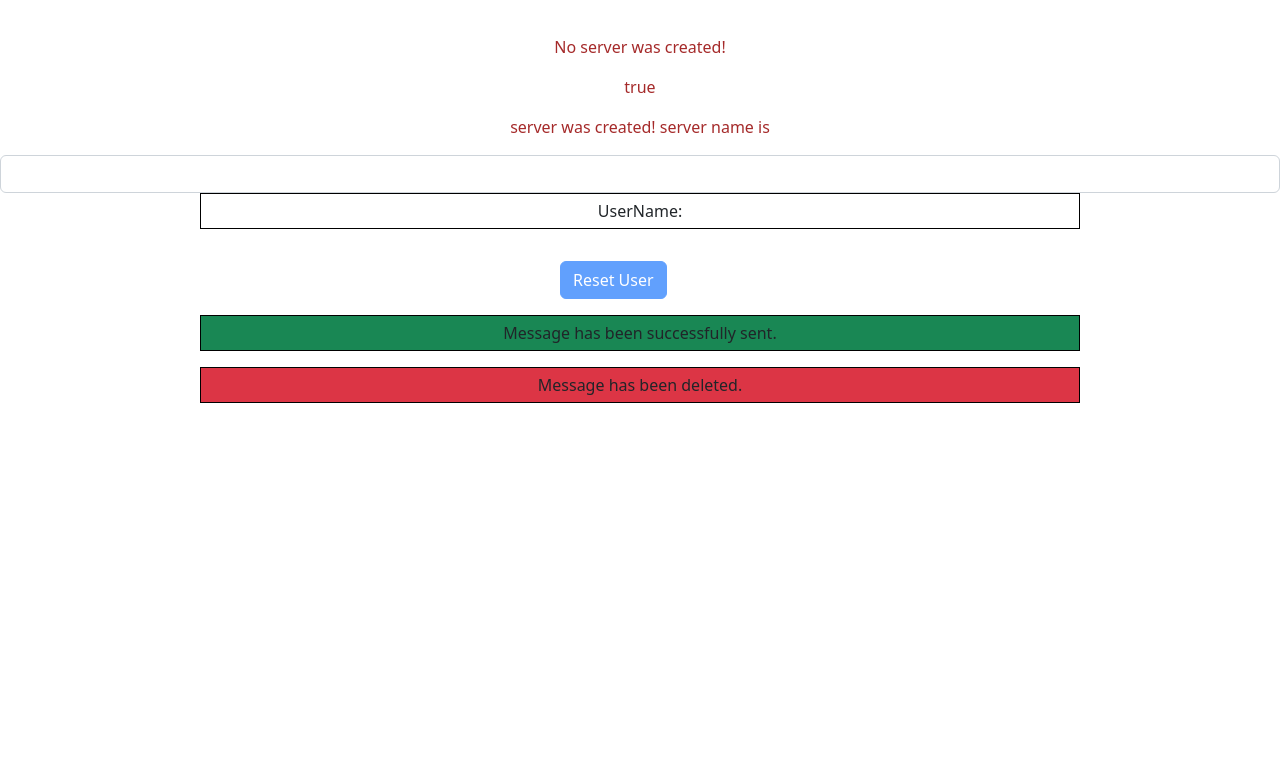
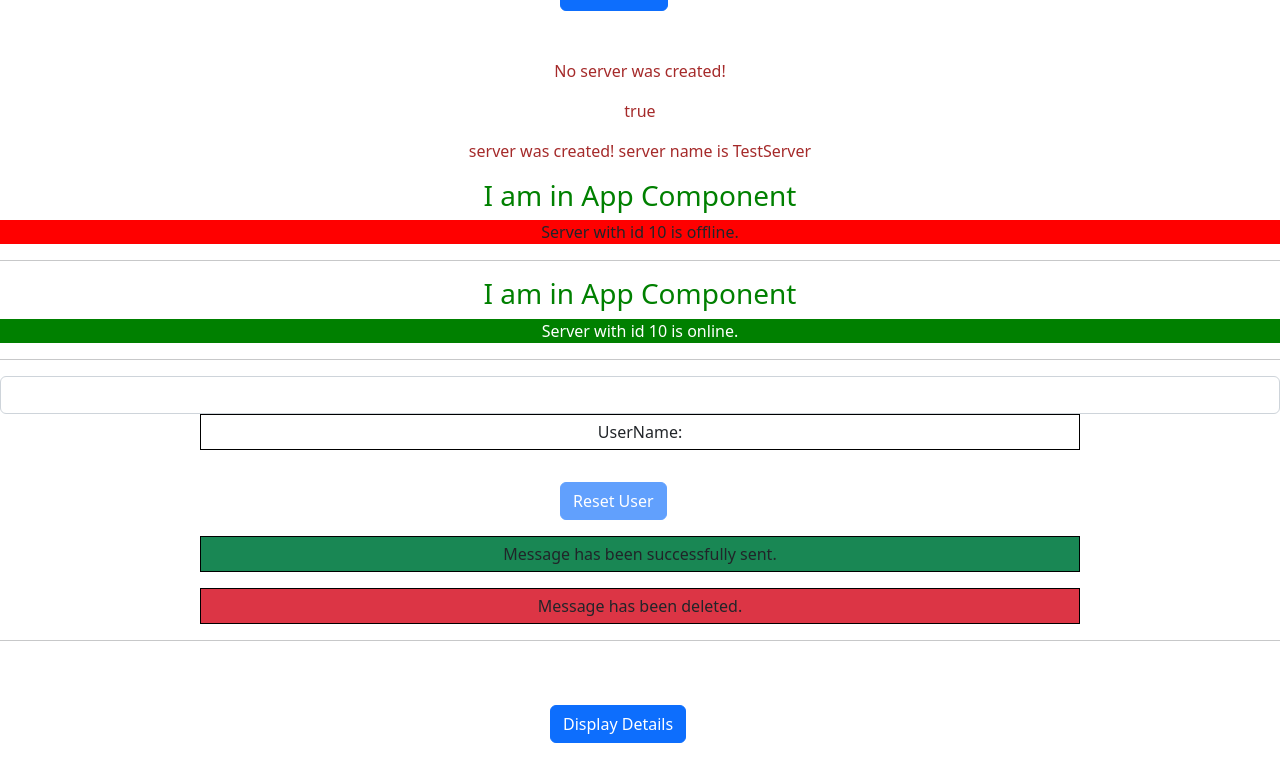
Before and after one commit to SmRafialam/Angular-Work-Practice, an Angular app: page / in a window 1280 px wide. Shown: the part 515-1296 px from the top of the page. Before the commit the page ends 934 px from the top, so only its background shows below. Built offline with nearby package versions, Linux system fonts and the light colour scheme.

Commit message:
Assignment done with Component & DataBinding

```diff
--- a/src/app/server/server.component.html
+++ b/src/app/server/server.component.html
@@ -1,3 +1,4 @@
 <h3>I am in App Component</h3>
-<p class="text-center">{{'Server'}} with id {{serverId}} is {{getServerStatus()}}.</p>
+<p class="text-center" [ngStyle]="{backgroundColor: getColor()}" [ngClass]="{online: serverStatus === 'online'}">{{'Server'}} with id {{serverId}} is {{getServerStatus()}}.</p>
+<p></p>
 <hr>
--- a/src/app/server/server.component.ts
+++ b/src/app/server/server.component.ts
@@ -6,9 +6,11 @@ import {Component} from '@angular/core'
   styles: [`
     h3{
       color: green;
-      text-align: center
+      text-align: center;
     }
-
+    .online{
+      color: white;
+    }
   `]
 })
 
@@ -18,4 +20,12 @@ export class serverComponent{
   getServerStatus(){
     return this.serverStatus;
   }
+
+  constructor(){
+    this.serverStatus = Math.random() > 0.5 ? 'online':'offline';
+
+  }
+  getColor(){
+    return this.serverStatus === 'online'? 'green':'red';
+  }
 }
--- a/src/app/servers/servers.component.html
+++ b/src/app/servers/servers.component.html
@@ -8,5 +8,5 @@
 <p>{{ serverCreationStatus }}</p>
 <p [innerText] = "allowNewServer"></p>
 <p *ngIf="serverCreated">server was created! server name is {{serverName}}</p>
-<!-- <p>server</p>
-<app-server></app-server> -->
+<!-- <p>server</p>-->
+<app-server *ngFor="let server of servers"></app-server>
--- a/src/app/servers/servers.component.ts
+++ b/src/app/servers/servers.component.ts
@@ -9,8 +9,9 @@ export class ServersComponent implements OnInit {
 
   allowNewServer = false;
   serverCreationStatus = 'No server was created!';
-  serverName = '';
+  serverName = 'TestServer';
   serverCreated = false;
+  servers = ['TestServer1','TestServer2'];
   constructor() {
     setTimeout(()=>{
       this.allowNewServer = true;
@@ -22,7 +23,9 @@ export class ServersComponent implements OnInit {
   }
 
   onServerCreation(){
+    this.serverCreated = true;
     this.serverCreationStatus = 'Server was created.';
+    this.servers.push(this.serverName);
   }
 
   onUpdateServerName(event:any){
--- a/src/app/warning-alert/warning-alert.component.css
+++ b/src/app/warning-alert/warning-alert.component.css
@@ -5,3 +5,9 @@ p{
   padding: 5px;
   border: 1px solid black;
 }
+.btn{
+  margin-left: 550px;
+}
+.whiteText{
+  color: white;
+}
--- a/src/app/warning-alert/warning-alert.component.html
+++ b/src/app/warning-alert/warning-alert.component.html
@@ -1 +1,7 @@
 <p class="bg-danger">Message has been deleted.</p>
+
+<hr>
+<button class="btn btn-primary my-5" (click)="showSecretDisplay()">Display Details</button>
+<!-- <p *ngIf="displayCreated">{{displayStatus}}</p> -->
+<p *ngIf="secretDisplay">Secret Password = tuna</p>
+<p *ngFor="let logItem of log; let i = index" [ngStyle]="{backgroundColor: i >= 4 ? 'blue':'white'}" [ngClass]="{'whiteText': i>=4}">{{ logItem }}</p>
--- a/src/app/warning-alert/warning-alert.component.ts
+++ b/src/app/warning-alert/warning-alert.component.ts
@@ -7,9 +7,20 @@ import { Component, OnInit } from '@angular/core';
 })
 export class WarningAlertComponent implements OnInit {
 
-  constructor() { }
+  secretDisplay = false;
+  log: any[] = [];
+  constructor() {
+
+   }
+
+  showSecretDisplay(){
+    this.secretDisplay = !this.secretDisplay;
+    // this.log.push(this.log.length +1);
+    this.log.push(new Date());
+  }
 
   ngOnInit(): void {
   }
 
+
 }
```
